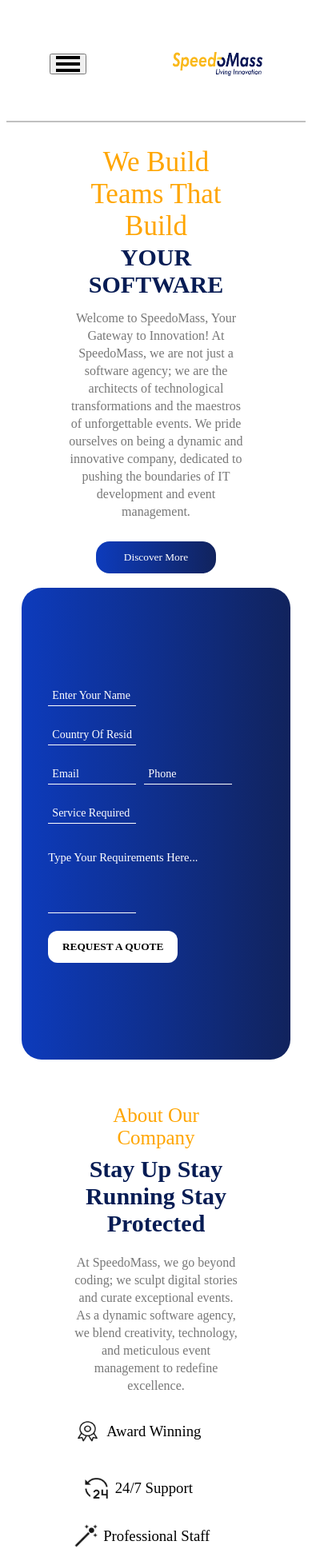
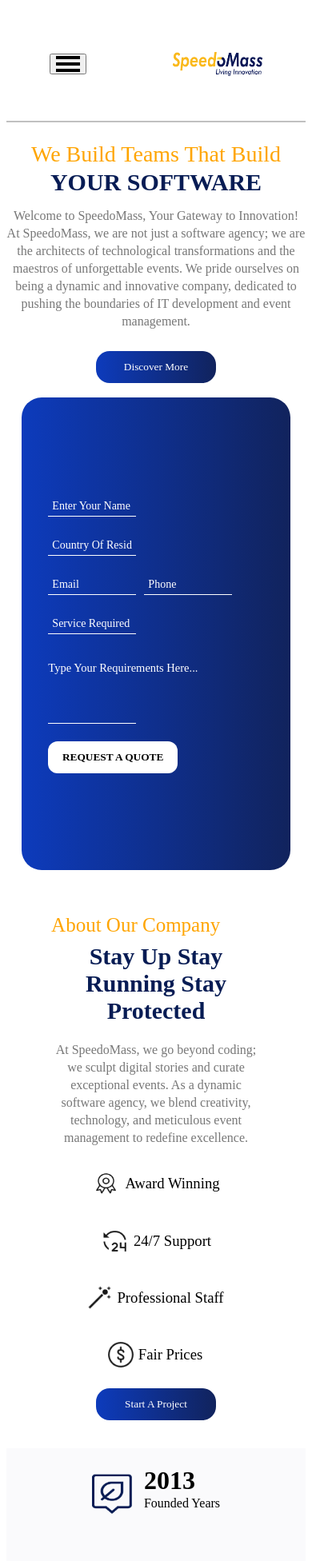
Before and after one commit to 30saharsh/SpeedoMass, a Next.js app: page / in a window 390 px wide. Shown: the top 1952 px of the page at 80% size. Built offline with nearby package versions, Linux system fonts and the light colour scheme.

Commit message:
Homepage Made Responsive Fixes in Deployment

```diff
--- a/components/Home.module.css
+++ b/components/Home.module.css
@@ -1363,8 +1363,8 @@ margin-left: 11vw;
   justify-content: center;
   margin-top: -80px;
   margin-right: 50px;
-  width: 60%;
-
+  width: 100%;
+/* background-color: aqua; */
 }
 .right{
 /* background-color: yellow; */
@@ -1410,8 +1410,12 @@ font-size: 14px;
 .main2right{
 display: none;
 }
+.main2left {
+  width: 70%;
+  /* background-color: aqua; */
+}
 .awards{
-  width: fit-content;
+  width: 100%;
 display: flex;
 align-items: center;
 justify-content: center;
@@ -1419,16 +1423,18 @@ flex-direction: column;
 /* background-color: yellowgreen; */
 }
 .prof{
-  width: fit-content;
+  width: 100%;
 display: flex;
 align-items: center;
 justify-content: center;
 flex-direction: column;
+margin-top: 12px;
+margin-bottom: 12px;
 /* background-color: yellowgreen; */
 }
 .sap{
 text-align: center;
-margin-left: 9vw;
+margin: auto;
 }
 .main3top{
   display: flex;
@@ -1450,13 +1456,18 @@ margin-left: 9vw;
   justify-content: center;
 
 }
+.m3mright{
+  width: 100%;
+  /* background-color: rebeccapurple; */
+}
 .hereleft{
+  width: 90%;
   text-align: center;
   display: flex;
   align-items: center;
   justify-content: center;
   flex-direction: column;
-
+/* background-color: red; */
 }
 .hereright{
 display: none;
@@ -1782,5 +1793,10 @@ padding: 2px;
 .mruboxw2:hover{
   width: 90%;
 }
-
-}
+.weBuilt{
+  font-size: 28px;
+  width: 100%;
+  /* background-color: red; */
+}
+
+}
```
